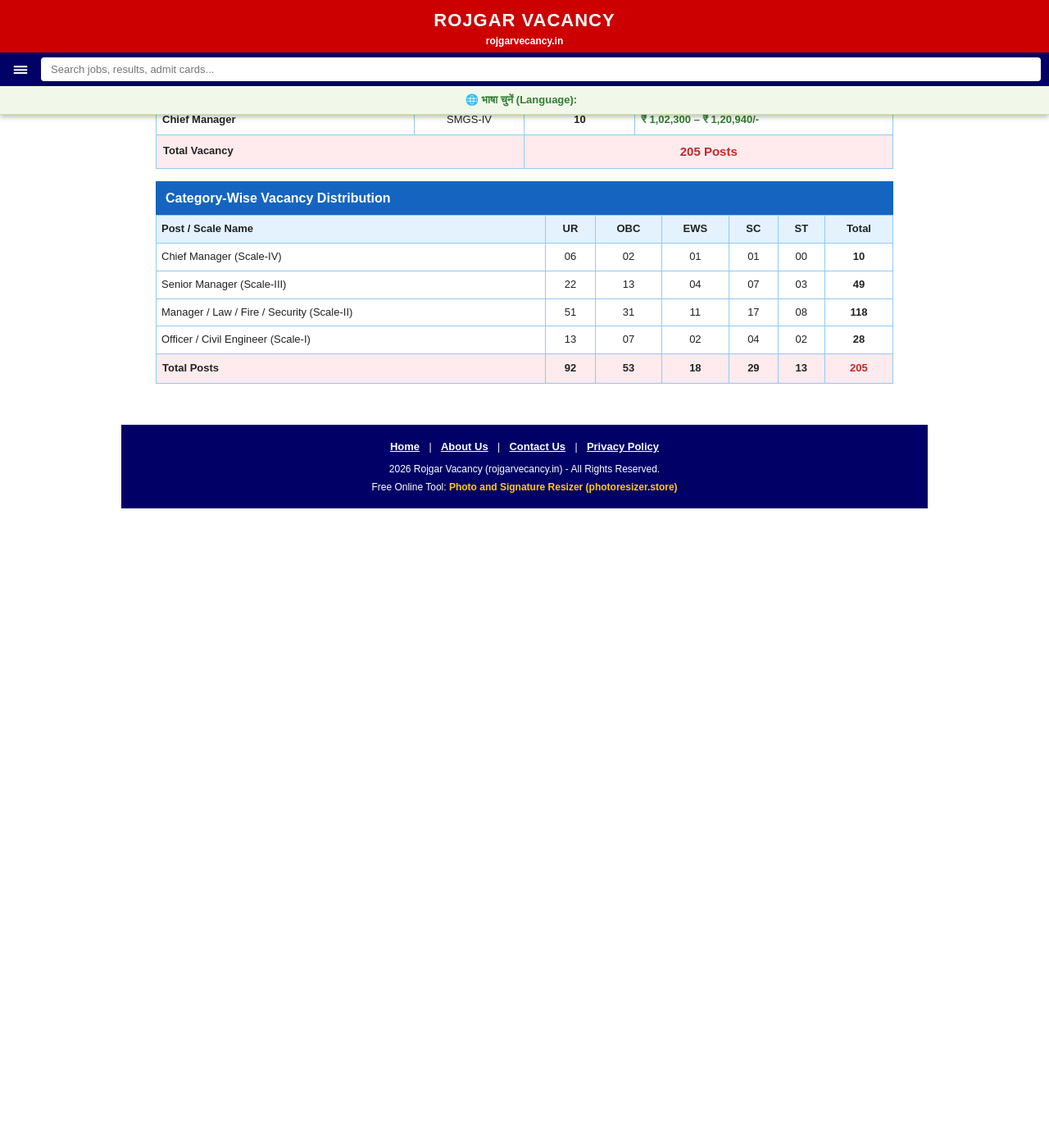
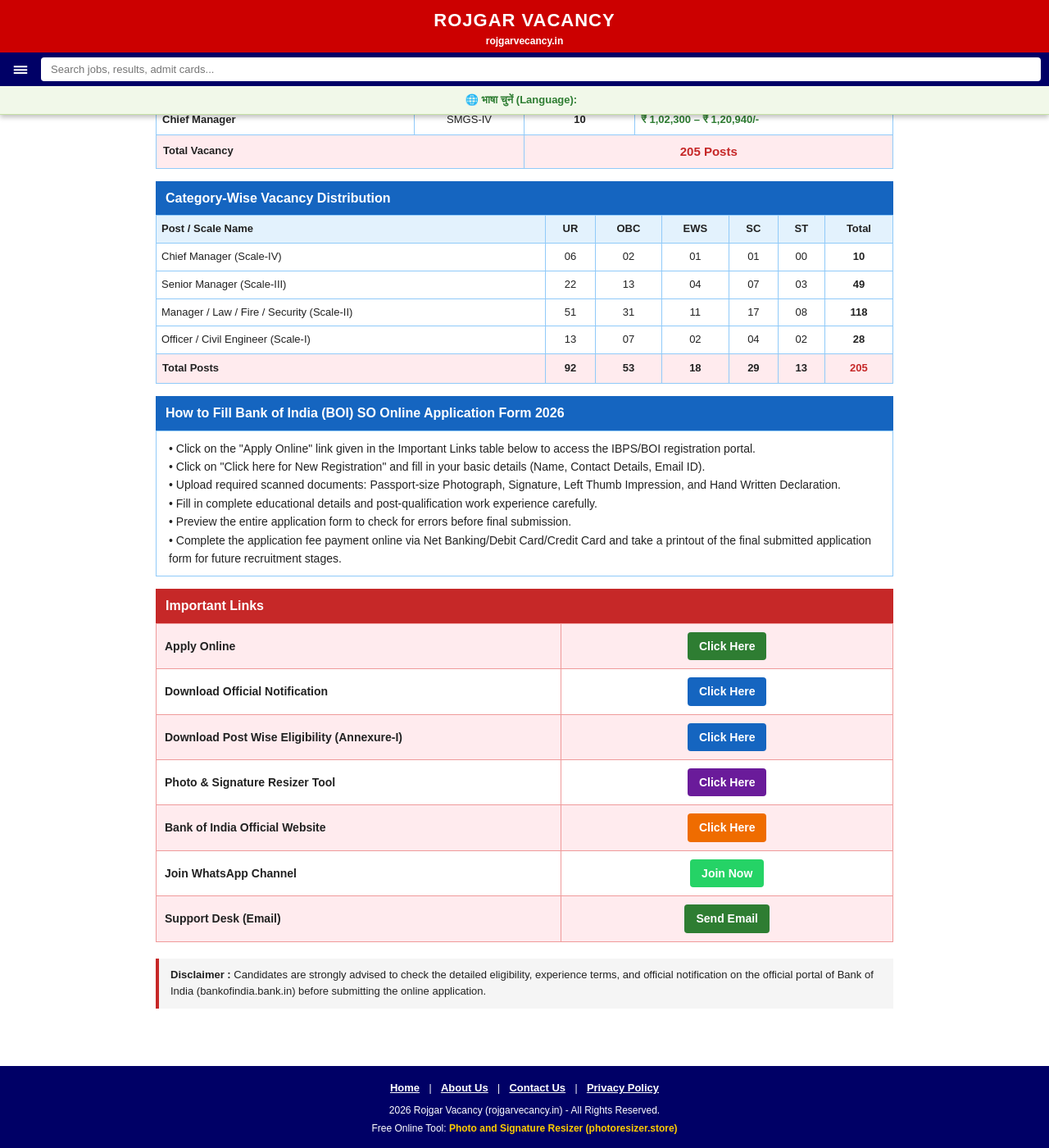
Before and after one commit to Rojgarvacancy/Rojgar-vacancy-, a Jekyll site: the page built from _posts/2026-09-25-bank-of-india-boi-so-recruitment-2026.html, in a window 1280 px wide and 1400 px high, scrolled down 828 px. Shown: the whole window at 82% size. Built offline with Jekyll 4.4.1, drawn with Linux system fonts in a browser that asks for light colours; before the commit the page ends 1458 px from its top, so only the background shows below that.

Commit message:
Update 2026-09-25-bank-of-india-boi-so-recruitment-2026.html

```diff
--- a/_posts/2026-09-25-bank-of-india-boi-so-recruitment-2026.html
+++ b/_posts/2026-09-25-bank-of-india-boi-so-recruitment-2026.html
@@ -158,3 +158,70 @@ trending: true
       </tr>
     </tbody>
           </table>
+
+  <!--How to Fill Form-->
+  <h3 style="background: rgb(21, 101, 192); color: white; font-size: 16px; margin: 0px; padding: 8px 12px;">How to Fill Bank of India (BOI) SO Online Application Form 2026</h3>
+  <div style="background: #ffffff; border: 1px solid rgb(144, 202, 249); margin-bottom: 15px; padding: 10px 15px; font-size: 14px;">
+    • Click on the "Apply Online" link given in the Important Links table below to access the IBPS/BOI registration portal.<br>
+    • Click on "Click here for New Registration" and fill in your basic details (Name, Contact Details, Email ID).<br>
+    • Upload required scanned documents: Passport-size Photograph, Signature, Left Thumb Impression, and Hand Written Declaration.<br>
+    • Fill in complete educational details and post-qualification work experience carefully.<br>
+    • Preview the entire application form to check for errors before final submission.<br>
+    • Complete the application fee payment online via Net Banking/Debit Card/Credit Card and take a printout of the final submitted application form for future recruitment stages.
+  </div>
+
+  <!--Important Links-->
+  <h3 style="background: rgb(198, 40, 40); color: white; font-size: 16px; margin: 0px; padding: 8px 12px;">Important Links</h3>
+  <table style="border-collapse: collapse; font-size: 14px; margin-bottom: 20px; width: 100%;">
+    <tbody>
+      <tr style="background: rgb(255, 235, 238);">
+        <td style="border: 1px solid rgb(239, 154, 154); padding: 10px; width: 55%;"><strong>Apply Online</strong></td>
+        <td style="border: 1px solid rgb(239, 154, 154); padding: 10px; text-align: center; width: 45%;">
+          <a href="https://ibpsreg.ibps.in/boiaug26/" target="_blank" rel="noopener noreferrer" style="background: rgb(46, 125, 50); border-radius: 4px; color: white; font-weight: bold; padding: 6px 14px; text-decoration: none; display: inline-block;">Click Here</a>
+        </td>
+      </tr>
+      <tr>
+        <td style="border: 1px solid rgb(239, 154, 154); padding: 10px;"><strong>Download Official Notification</strong></td>
+        <td style="border: 1px solid rgb(239, 154, 154); padding: 10px; text-align: center;">
+          <a href="https://bankofindia.bank.in/documents/20121/28761619/FINAL_NOTICE_SPECIALIST_OFFICER-01082026.pdf" target="_blank" rel="noopener noreferrer" style="background: rgb(21, 101, 192); border-radius: 4px; color: white; font-weight: bold; padding: 6px 14px; text-decoration: none; display: inline-block;">Click Here</a>
+        </td>
+      </tr>
+      <tr style="background: rgb(255, 235, 238);">
+        <td style="border: 1px solid rgb(239, 154, 154); padding: 10px;"><strong>Download Post Wise Eligibility (Annexure-I)</strong></td>
+        <td style="border: 1px solid rgb(239, 154, 154); padding: 10px; text-align: center;">
+          <a href="https://bankofindia.bank.in/documents/20121/28761619/FINAL_ANNEXURE_I.pdf" target="_blank" rel="noopener noreferrer" style="background: rgb(21, 101, 192); border-radius: 4px; color: white; font-weight: bold; padding: 6px 14px; text-decoration: none; display: inline-block;">Click Here</a>
+        </td>
+      </tr>
+      <tr>
+        <td style="border: 1px solid rgb(239, 154, 154); padding: 10px;"><strong>Photo &amp; Signature Resizer Tool</strong></td>
+        <td style="border: 1px solid rgb(239, 154, 154); padding: 10px; text-align: center;">
+          <a href="https://photoresizer.store" target="_blank" style="background: rgb(106, 27, 154); border-radius: 4px; color: white; font-weight: bold; padding: 6px 14px; text-decoration: none; display: inline-block;">Click Here</a>
+        </td>
+      </tr>
+      <tr style="background: rgb(255, 235, 238);">
+        <td style="border: 1px solid rgb(239, 154, 154); padding: 10px;"><strong>Bank of India Official Website</strong></td>
+        <td style="border: 1px solid rgb(239, 154, 154); padding: 10px; text-align: center;">
+          <a href="https://bankofindia.bank.in/" target="_blank" rel="noopener noreferrer" style="background: rgb(239, 108, 0); border-radius: 4px; color: white; font-weight: bold; padding: 6px 14px; text-decoration: none; display: inline-block;">Click Here</a>
+        </td>
+      </tr>
+      <tr>
+        <td style="border: 1px solid rgb(239, 154, 154); padding: 10px;"><strong>Join WhatsApp Channel</strong></td>
+        <td style="border: 1px solid rgb(239, 154, 154); padding: 10px; text-align: center;">
+          <a href="https://whatsapp.com/channel/0029Vb97OOiK5cD6SAWpDm15" target="_blank" rel="noopener noreferrer" style="background: rgb(37, 211, 102); border-radius: 4px; color: white; font-weight: bold; padding: 6px 14px; text-decoration: none; display: inline-block;">Join Now</a>
+        </td>
+      </tr>
+      <tr style="background: rgb(255, 235, 238);">
+        <td style="border: 1px solid rgb(239, 154, 154); padding: 10px;"><strong>Support Desk (Email)</strong></td>
+        <td style="border: 1px solid rgb(239, 154, 154); padding: 10px; text-align: center;">
+          <a href="mailto:rojgarvecancy.in@gmail.com" style="background: rgb(46, 125, 50); border-radius: 4px; color: white; font-weight: bold; padding: 6px 14px; text-decoration: none; display: inline-block;">Send Email</a>
+        </td>
+      </tr>
+    </tbody>
+  </table>
+
+  <!--Clean Disclaimer Note-->
+  <p style="background-color: #f5f5f5; border-left: 4px solid #c62828; padding: 10px 14px; margin: 15px 0 25px 0; color: #222222; font-size: 13px;">
+    <strong>Disclaimer :</strong> Candidates are strongly advised to check the detailed eligibility, experience terms, and official notification on the official portal of Bank of India (bankofindia.bank.in) before submitting the online application.
+  </p>
+
+</div>
```
